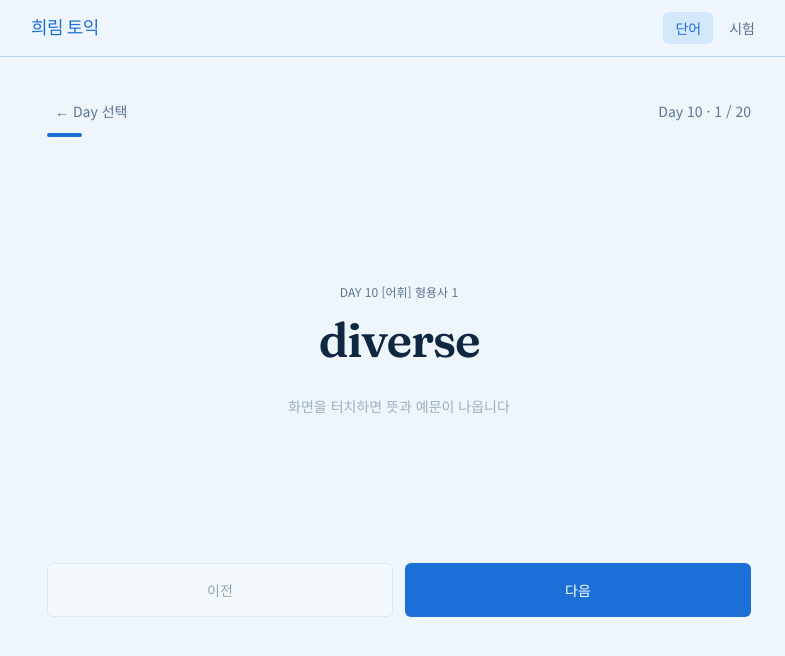
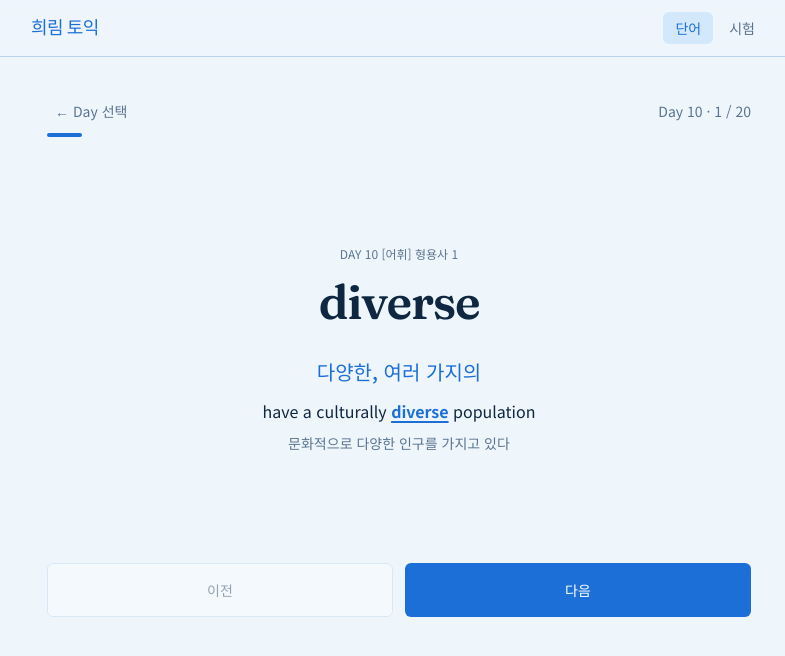
Before and after one commit to yjhpine/gmlfla.ToeicWord, a Next.js app: page /words in a window 1280 px wide. Both pictures are taken after a click on the button "10". Shown: the top 656 px of the page, without its empty margins (241-1026 px from the left). Built offline with nearby package versions, Linux system fonts and the light colour scheme.

Commit message:
단어 학습에서 뜻·예문을 바로 표시하도록 변경
터치로 공개하던 단계를 없애고 영단어·뜻·예문을 한 화면에 보여준다.

Co-authored-by: yjhpine <yjhpine@users.noreply.github.com>

```diff
--- a/src/components/WordsStudy.tsx
+++ b/src/components/WordsStudy.tsx
@@ -14,8 +14,6 @@ export function WordsStudy({ books }: Props) {
   const [phase, setPhase] = useState<Phase>("select");
   const [day, setDay] = useState(books[0]?.day ?? 1);
   const [index, setIndex] = useState(0);
-  /** 학습: 단어만 먼저 → 터치 시 뜻/예문 */
-  const [revealed, setRevealed] = useState(false);
 
   const current = useMemo(
     () => books.find((book) => book.day === day) ?? books[0],
@@ -28,31 +26,26 @@ export function WordsStudy({ books }: Props) {
 
   useEffect(() => {
     setIndex(0);
-    setRevealed(false);
   }, [day]);
 
   function startStudy(nextDay: number) {
     setDay(nextDay);
     setIndex(0);
-    setRevealed(false);
     setPhase("study");
   }
 
   function goPrev() {
     if (index <= 0) return;
     setIndex((i) => i - 1);
-    setRevealed(false);
   }
 
   function goNext() {
     if (!current) return;
     if (index >= current.words.length - 1) {
       setPhase("select");
-      setRevealed(false);
       return;
     }
     setIndex((i) => i + 1);
-    setRevealed(false);
   }
 
   if (!current) {
@@ -69,10 +62,7 @@ export function WordsStudy({ books }: Props) {
         <div className="mx-auto flex w-full max-w-3xl items-center justify-between px-4 pt-2 text-sm text-[var(--muted)]">
           <button
             type="button"
-            onClick={() => {
-              setPhase("select");
-              setRevealed(false);
-            }}
+            onClick={() => setPhase("select")}
             className="rounded-md px-2 py-1 transition hover:bg-[var(--accent-soft)] hover:text-[var(--accent)]"
           >
             ← Day 선택
@@ -88,25 +78,15 @@ export function WordsStudy({ books }: Props) {
           />
         </div>
 
-        <button
-          type="button"
-          onClick={() => setRevealed(true)}
-          className="flex flex-1 flex-col items-center justify-center px-6 text-center"
-          aria-label={revealed ? "뜻·예문 표시됨" : "화면을 눌러 뜻·예문 보기"}
+        <div
+          key={`${current.day}-${index}`}
+          className="flex flex-1 flex-col items-center justify-center px-6 text-center animate-[fade-up_240ms_ease-out]"
         >
           <p className="text-xs text-[var(--muted)]">{current.title}</p>
           <p className="mt-4 font-[family-name:var(--font-display)] text-4xl tracking-tight text-[var(--fg)] sm:text-5xl">
             {entry.word}
           </p>
-          {!revealed ? (
-            <p className="mt-8 animate-pulse text-sm text-[var(--muted)]">
-              화면을 터치하면 뜻과 예문이 나옵니다
-            </p>
-          ) : (
-            <div
-              key={`${current.day}-${index}-reveal`}
-              className="mt-10 w-full max-w-lg animate-[fade-up_240ms_ease-out]"
-            >
+          <div className="mt-8 w-full max-w-lg">
             <p className="text-xl font-medium text-[var(--accent)]">
               {entry.meaning}
             </p>
@@ -119,8 +99,7 @@ export function WordsStudy({ books }: Props) {
               </p>
             ) : null}
           </div>
-          )}
-        </button>
+        </div>
 
         <div className="mx-auto grid w-full max-w-3xl grid-cols-2 gap-3 px-4 pb-8">
           <button
@@ -167,7 +146,7 @@ export function WordsStudy({ books }: Props) {
       </ul>
 
       <p className="mt-10 text-sm leading-relaxed text-[var(--muted)]">
-        Day를 누르면 영단어만 나오고, 화면을 터치하면 뜻·예문이 보입니다.
+        Day를 누르면 영단어·뜻·예문이 한 번에 나오고,
         <br />
         이전 / 다음으로 단어를 넘깁니다.
       </p>
```
Lines whose indentation alone changed are shown as unchanged.
